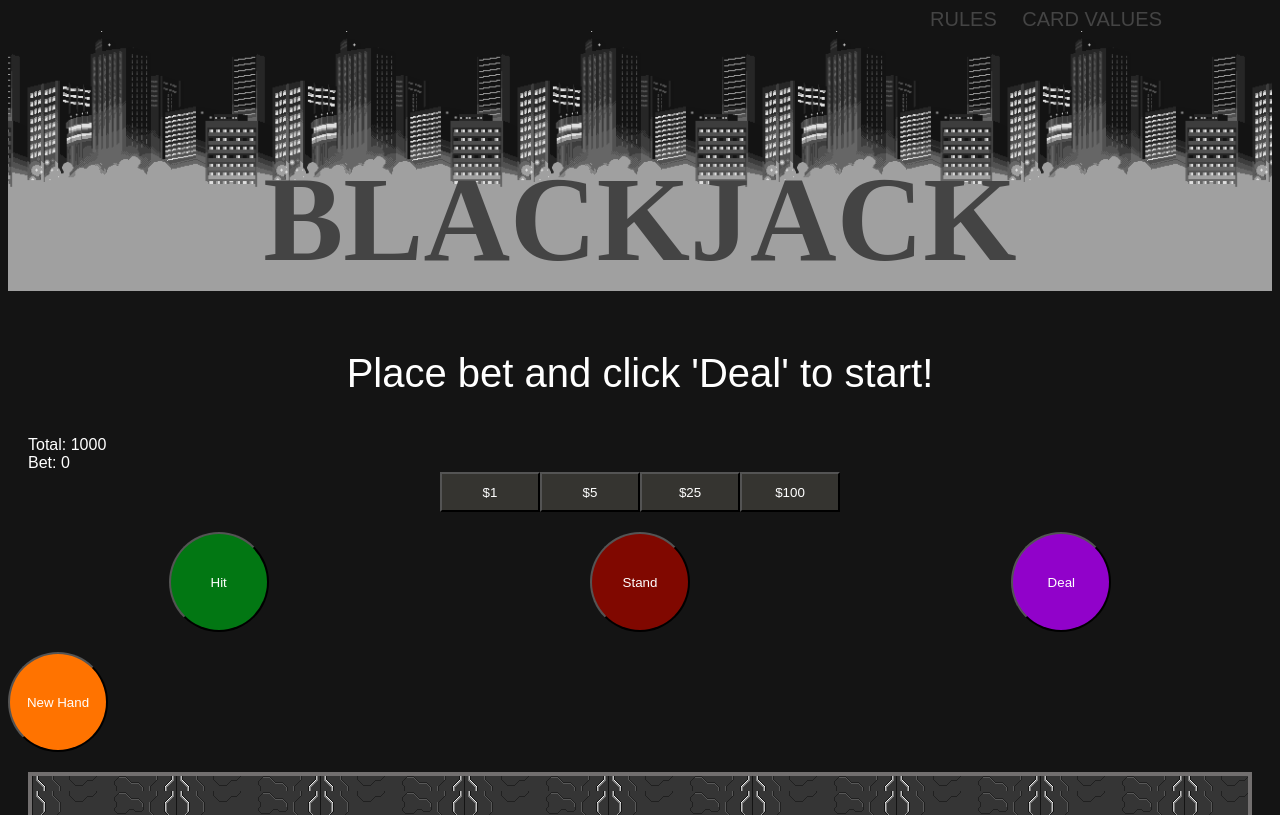
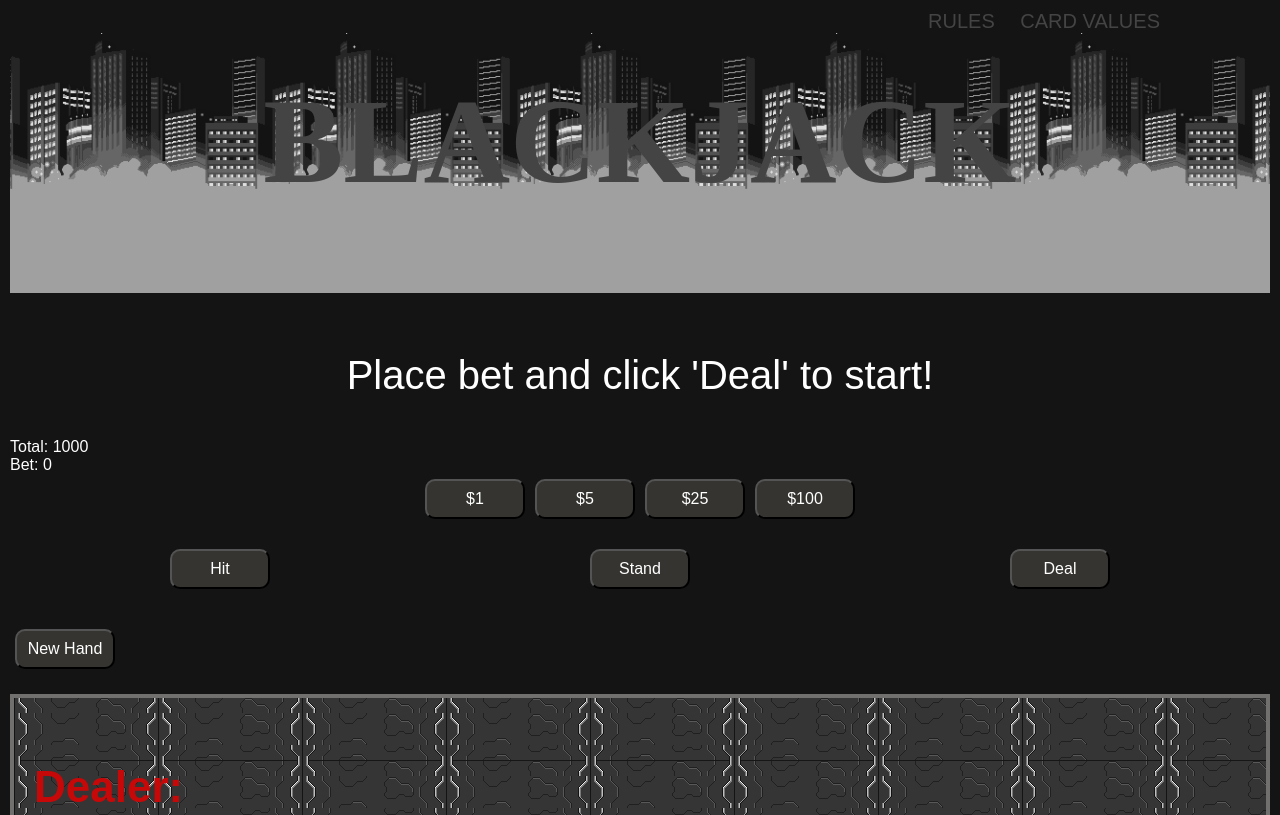
Before and after one commit to cameronotoole44/milestoneProject01, a plain HTML site: page index.html in a window 1280 px wide. Shown: the top 815 px of the page. Drawn offline with Linux system fonts and the light colour scheme; a web font is replaced by a local one.

Commit message:
mobile friendly styling

```diff
--- a/css/style.css
+++ b/css/style.css
@@ -2,12 +2,21 @@ body {
   background-color: #141414;
   color: #fff;
   font-family: "Handjet", sans-serif;
+  margin: 0;
+  padding: 0;
 }
+header,
+section {
+  padding: 10px;
+}
+
 h1 {
   color: #444;
   font-weight: SemiBold 900;
-  font-size: 120px;
+  font-size: 8vw;
   font-family: "Handjet";
+  text-align: center;
+  margin: 0;
 }
 h1:hover {
   color: #c70808;
@@ -17,30 +26,30 @@ h1:hover {
 }
 h2 {
   color: #c70808;
-  font-size: 30px;
+  font-size: 5vw;
 }
 
 h3 {
   color: #c70808;
-  font-size: 44px;
+  font-size: 6vw;
   text-align: left;
 }
 
 p {
   text-align: center;
-  font-size: 40px;
+  font-size: 4vw;
 }
 
 .settings-container {
   display: flex;
   justify-content: right;
-  font-size: 20px;
+  font-size: 3vw;
   padding: 0px 100px 0px 0px;
 }
 .settings a {
   text-decoration: none;
   color: #444444;
-  font-size: 20px;
+  font-size: 3vw;
   padding: 10px;
 }
 .settings a:hover {
@@ -55,8 +64,8 @@ p {
   background-position: top;
   color: #fff;
   text-align: center;
-  padding: 40px;
-  height: 180px;
+  padding: 20px;
+  height: auto;
 }
 
 .close-button {
@@ -76,6 +85,7 @@ p {
 .cardHolder {
   display: flex;
   justify-content: center;
+  flex-wrap: wrap;
 }
 
 .card-container {
@@ -89,32 +99,34 @@ p {
   left: 50%;
   top: 50%;
   transform: translate(-50%, -50%);
-  width: 40%;
-  height: 40%;
+  width: 80%;
+  height: auto;
   background-color: #ff449baf;
+  padding: 20px;
 }
 
 #board {
   background-image: url("../assets/boardBackground.png");
   background-size: fixed;
   border: 4px solid #726f6f;
-  height: 500px;
-  margin: 20px;
-  padding: 40px;
+  height: auto;
+  margin: 10px;
+  padding: 20px;
 }
 #gambaSection {
-  padding: 20px;
+  padding: 10px;
 }
 #gambaButtons {
   display: flex;
   flex-direction: row;
   justify-content: center;
   align-items: center;
+  flex-wrap: wrap;
 }
 #playerControls {
   display: flex;
   justify-content: space-around;
-  margin-bottom: 20px;
+  margin-bottom: 10px;
 }
 #blackJack {
   display: flex;
@@ -253,3 +265,86 @@ p {
   background-color: #ffbb6d;
   color: #ff7300;
 }
+
+/* mobile buttons */
+/* Buttons */
+.bet-button,
+#hit,
+#stand,
+#deal,
+#newHand {
+  background-color: #353430;
+  color: #fff;
+  font-family: "Handjet", sans-serif;
+  height: 10vw; /* Adjusted for responsive sizing */
+  width: 20vw; /* Adjusted for responsive sizing */
+  margin: 5px;
+  border-radius: 10px; /* More touch-friendly */
+  font-size: 3vw; /* Adjusted for responsive sizing */
+}
+
+.bet-button:hover,
+#hit:hover,
+#stand:hover,
+#deal:hover,
+#newHand:hover {
+  box-shadow: 0 4px 4px #fff;
+}
+
+.bet-button:active,
+#hit:active,
+#stand:active,
+#deal:active,
+#newHand:active {
+  box-shadow: 0 4px 4px #fff;
+  background-color: #fff;
+  color: #000;
+}
+
+@media (min-width: 769px) {
+  h1 {
+    font-size: 120px;
+  }
+
+  h2 {
+    font-size: 30px;
+  }
+
+  h3 {
+    font-size: 44px;
+  }
+
+  p {
+    font-size: 40px;
+  }
+
+  .settings-container {
+    justify-content: flex-end;
+    font-size: 20px;
+    padding-right: 100px;
+  }
+
+  .settings a {
+    font-size: 20px;
+  }
+
+  .main-title {
+    padding: 40px;
+    height: 180px;
+  }
+
+  #playerRow {
+    width: 40%;
+    height: 40%;
+  }
+
+  .bet-button,
+  #hit,
+  #stand,
+  #deal,
+  #newHand {
+    height: 40px;
+    width: 100px;
+    font-size: 16px;
+  }
+}
```
